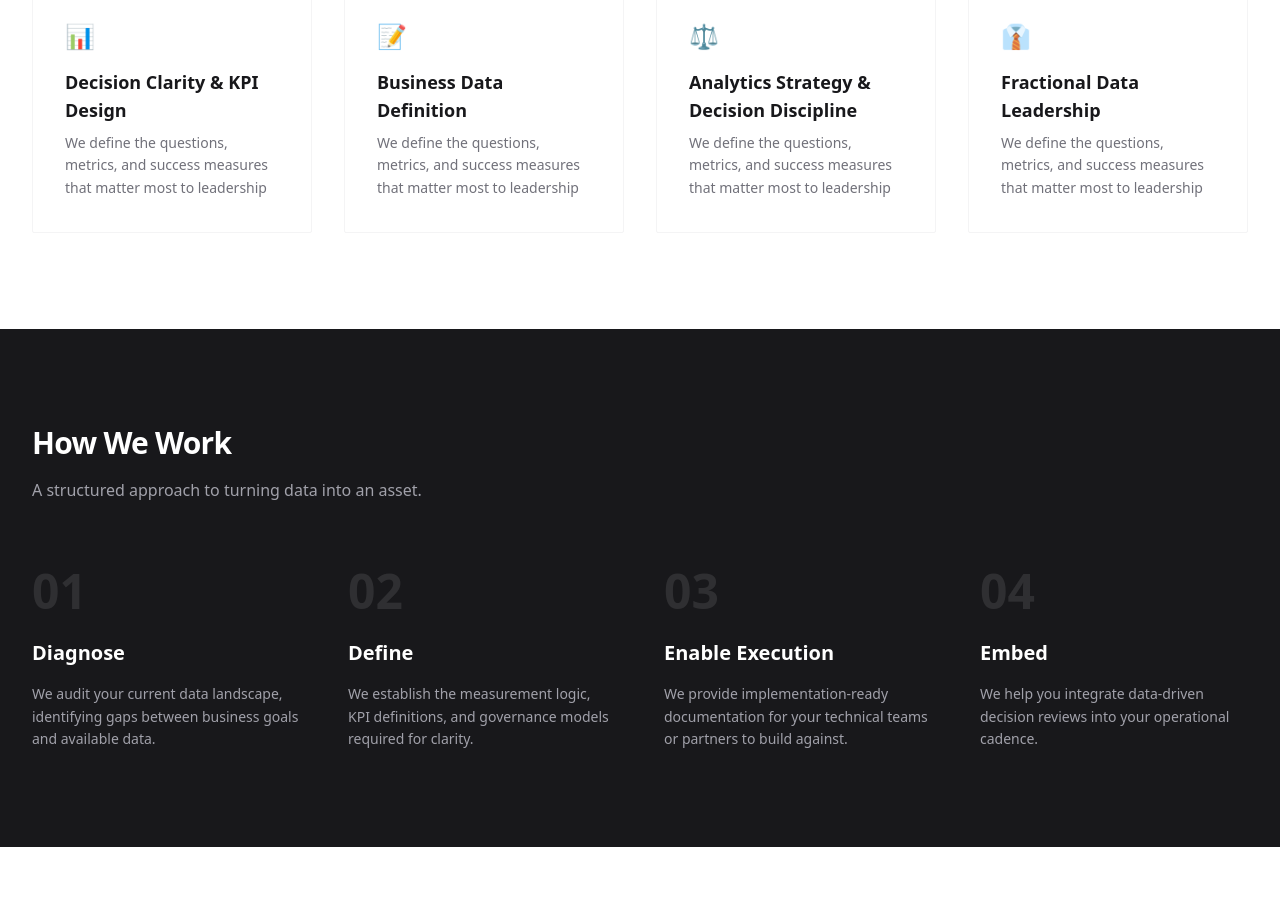
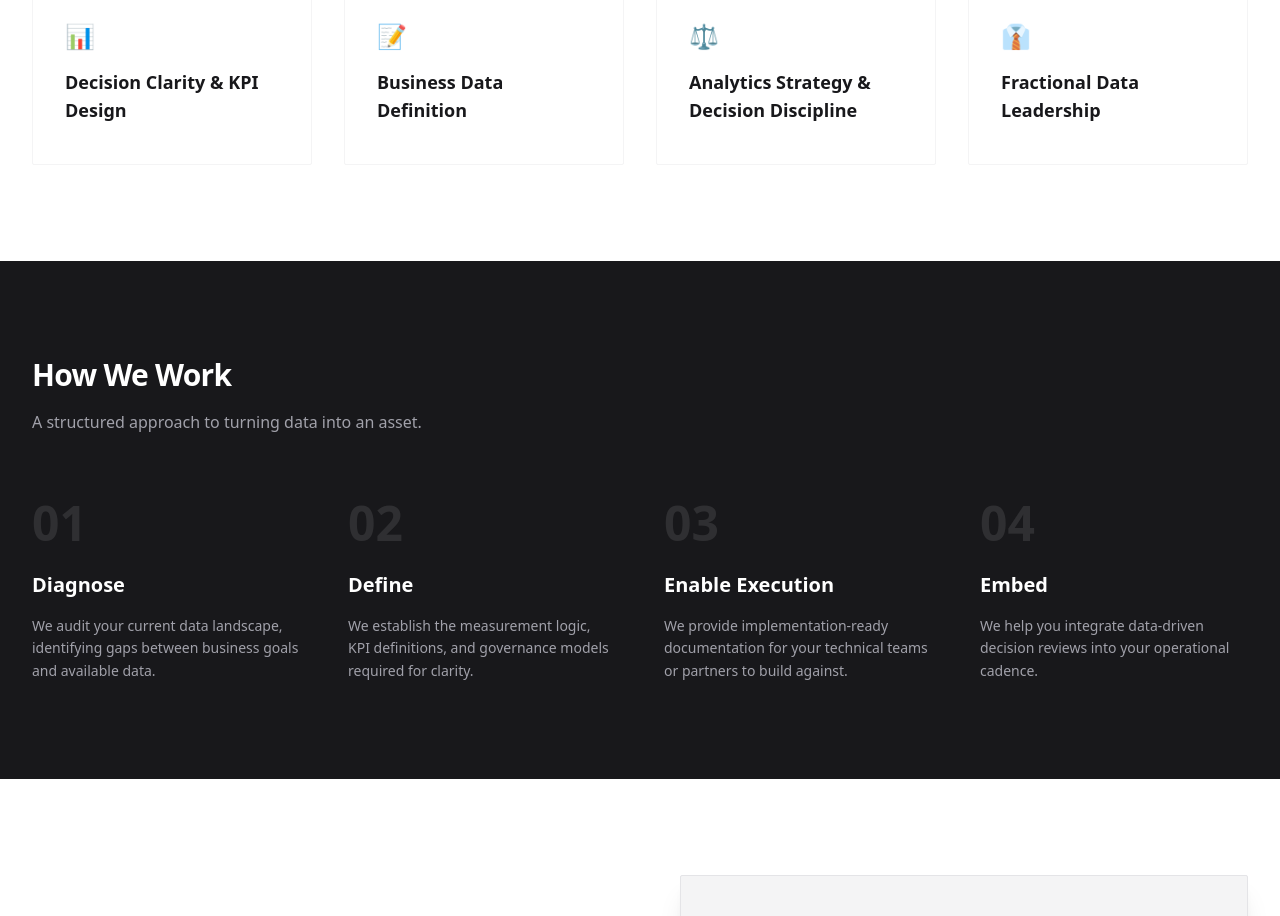
Before and after one commit to remavaish1/businessbydata, a React (Vite) app: page / in a window 1280 px wide. Shown: the part 1160-2076 px from the top of the page. Built offline with nearby package versions, Linux system fonts and the light colour scheme.

Commit message:
Update Home.tsx

```diff
--- a/pages/Home.tsx
+++ b/pages/Home.tsx
@@ -67,7 +67,7 @@ const Home: React.FC = () => {
               <div key={idx} className="p-8 border border-zinc-100 hover:border-zinc-300 transition-all rounded-sm bg-white group">
                 <div className="text-2xl mb-4 group-hover:scale-110 transition-transform inline-block">{card.icon}</div>
               <h3 className="text-lg font-semibold text-zinc-900 mb-2">{card.title}</h3>
-                <p className="text-sm text-zinc-500 leading-relaxed">We define the questions, metrics, and success measures that matter most to leadership</p>
+                <p className="text-sm text-zinc-500 leading-relaxed"></p>
               </div>
             ))}
           </div>
```
